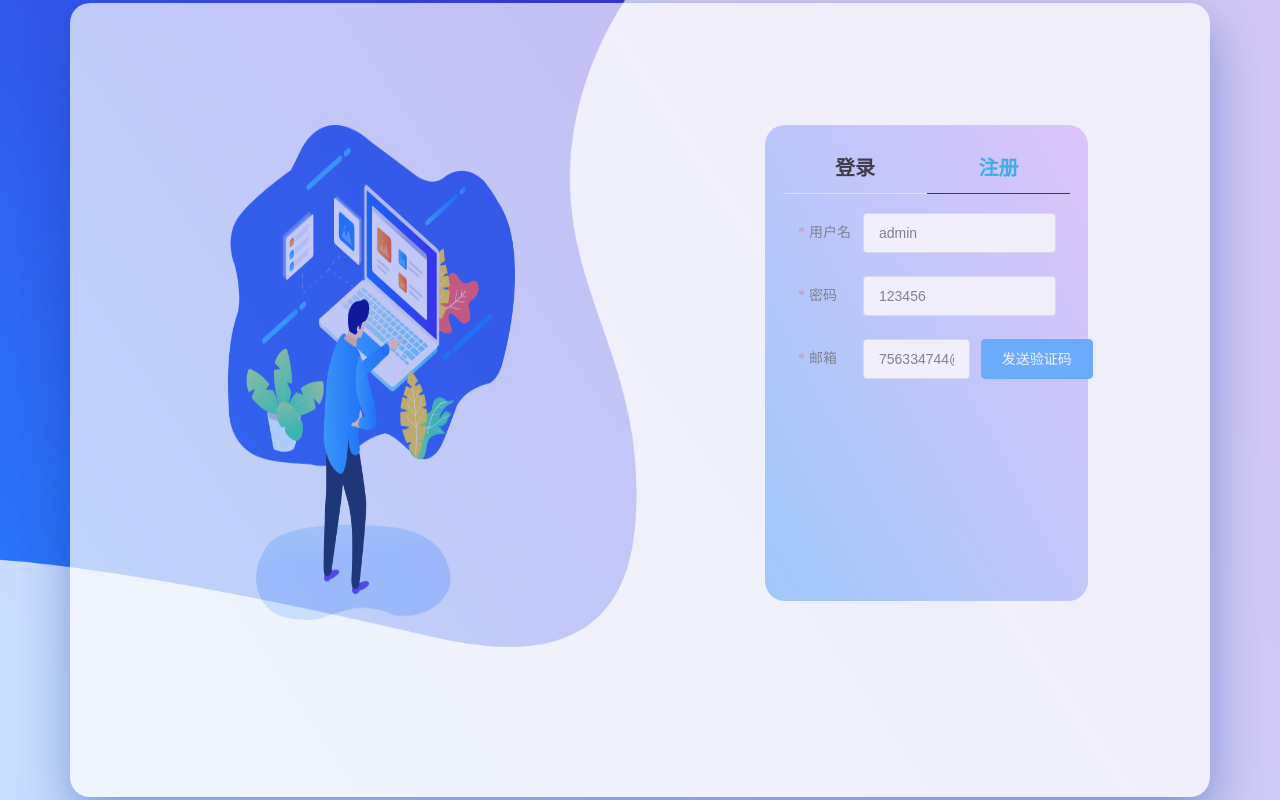
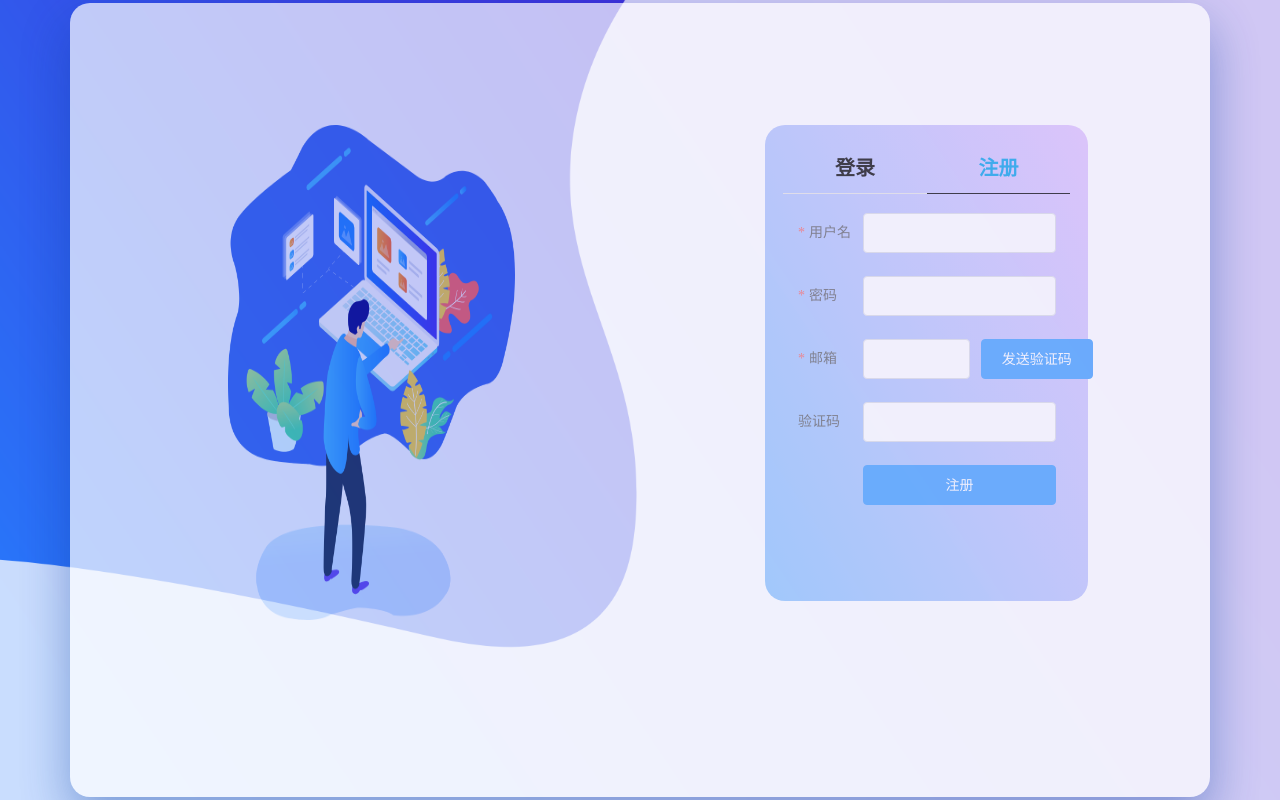
Before and after one commit to xu756/ginwebvue2, a Vue app: page /login in a window 1280 px wide. Built offline with nearby package versions, Linux system fonts and the light colour scheme.

Commit message:
登录注册功能

```diff
--- a/src/pages/login/register.vue
+++ b/src/pages/login/register.vue
@@ -7,10 +7,10 @@
     label-position="left"
   >
     <el-form-item label="用户名" prop="username">
-      <el-input v-model="user.username"></el-input>
+      <el-input v-model="user.username" :disabled="from"></el-input>
     </el-form-item>
     <el-form-item label="密码" prop="password">
-      <el-input v-model="user.password"></el-input>
+      <el-input v-model="user.password" :disabled="from" type="password"></el-input>
     </el-form-item>
     <el-row>
       <el-col :span="16">
@@ -19,14 +19,22 @@
         </el-form-item>
       </el-col>
       <el-col :span="6" :offset="1">
-        <el-button type="primary" @click="setcode" v-if="sendemail == 'false'"
+        <el-button type="primary" @click="setcode" v-if="sendemail"
           >发送验证码</el-button
         >
-        <div v-else style="line-height: 40px">
+        <div style="line-height: 40px" v-else>
           {{ emailtime + " s后重新发" }}
         </div>
       </el-col>
     </el-row>
+    <el-form-item label="验证码" prop="code">
+      <el-input v-model="user.code"></el-input>
+    </el-form-item>
+    <el-form-item>
+      <el-button type="primary" @click.native="register" style="width: 100%"
+        >注册</el-button
+      >
+    </el-form-item>
   </el-form>
 </template>
 <script>
@@ -35,9 +43,11 @@ export default {
   data() {
     return {
       user: {
-        username: "admin",
-        password: "123456",
-        email: "756334744@qq.com",
+        username: "",
+        password: "",
+        email: "",
+        code: "",
+        randStr: "",
       },
       user_rules: {
         username: [
@@ -46,7 +56,7 @@ export default {
         ],
         password: [
           { required: true, message: "请输入密码", trigger: "blur" },
-          { min: 6, max: 12, message: "长度在3到5个字符", trigger: "blur" },
+          { min: 6, max: 12, message: "长度在6到12个字符", trigger: "blur" },
         ],
         email: [
           { required: true, message: "请输入邮箱", trigger: "blur" },
@@ -67,34 +77,50 @@ export default {
           },
         ],
         code: [
-          { required: true, message: "请输入验证码", trigger: "blur" },
-          { min: 4, max: 4, message: "长度在3到5个字符", trigger: "blur" },
+          {
+            validator: (rule, value, callback) => {
+              //判断 user.randStr 是否为空
+              if (this.user.randStr === "") {
+                callback();
+              } else {
+                // 必填项
+                if (value === "") {
+                  callback(new Error("请输入验证码"));
+                }
+              }
+            },
+          },
         ],
       },
-      sendemail: "false",
+      from: false,
+      sendemail: true,
       emailtime: 5,
     };
   },
   methods: {
+    //1.发送邮箱验证码
     setcode() {
       this.$refs.user_ref.validate((valid) => {
         if (valid) {
-          this.sendemail = "true";
-          var T = setInterval((ID) => {
+          this.sendemail = false;
+          var T = setInterval(() => {
             this.emailtime--;
             if (this.emailtime == 0) {
               //清除定时器
               clearInterval(T);
-              this.sendemail = "false";
+              this.sendemail = true;
               this.emailtime = 5;
             }
           }, 1000);
-          this.$post("register1", {
-            username: this.user.username,
-            password: this.user.password,
-            email: this.user.email,
-          }).then((res) => {
-            console.log(res);
+          this.$post("register1", this.user).then((res) => {
+            if (res.type == "error") {
+              this.$message.error(res.msg);
+              this.$refs.user_ref.resetFields();
+              this.from = false;
+            } else {
+              this.from = true;
+              this.user.randStr = res.randStr;
+            }
           });
         } else {
           this.$message({
@@ -105,8 +131,19 @@ export default {
         }
       });
     },
+    //2.注册
+    register() {
+      if (this.from) {
+        this.$post("register2", this.user).then((res) => {
+          console.log(res);
+        });
+      } else {
+        this.$message({
+          message: "请先发送验证码",
+          type: "error",
+        });
+      }
+    },
   },
 };
 </script>
-<style lang="scss">
-</style>
--- a/src/plugin/axios.js
+++ b/src/plugin/axios.js
@@ -88,10 +88,13 @@ export function post(url, data = {}) {
 					router.push('/login');
 					return;
 				}
-				Message({
-					message: res.msg,
-					type: 'success'
-				});
+				if (res.type === 'scuess') {
+					Message({
+						message: res.msg,
+						type: 'success'
+					});
+					return;
+				}
 				resolve(res);
 			},
 			(err) => {
```
Also changed, not shown: 1 other file (tests, documents, lock files or other folders).
